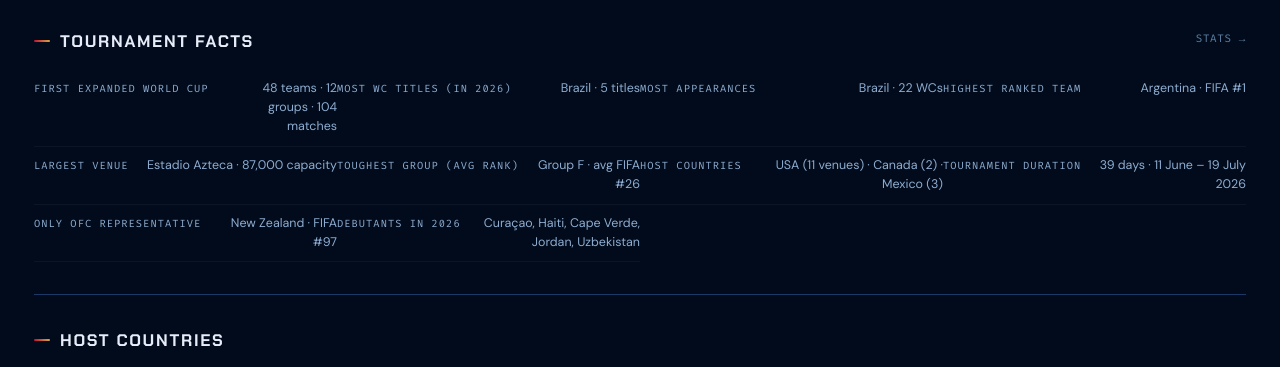
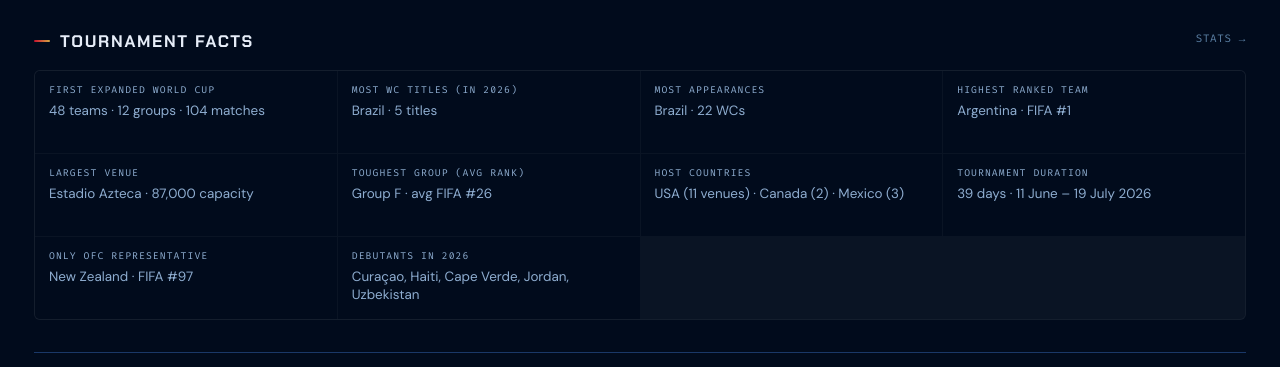
Before and after one commit to takshlabs/WC2026, a React (Vite) app: page / in a window 1280 px wide. Shown: the part 1832-2199 px from the top of the page. Built offline with nearby package versions, Linux system fonts and the light colour scheme; no server answers.

Commit message:
Fix tournament facts layout

```diff
--- a/src/index.css
+++ b/src/index.css
@@ -1214,30 +1214,38 @@
 /* Tournament facts */
 .facts-list {
   display: grid;
-  grid-template-columns: repeat(auto-fill, minmax(280px, 1fr));
-  gap: 0;
+  grid-template-columns: repeat(auto-fit, minmax(min(100%, 260px), 1fr));
+  gap: 1px;
+  background: rgba(255,255,255,0.04);
+  border: 1px solid rgba(255,255,255,0.04);
+  border-radius: 6px;
+  overflow: hidden;
 }
 .fact-row {
-  display: flex;
-  justify-content: space-between;
-  align-items: baseline;
-  padding: 9px 0;
-  border-bottom: 1px solid rgba(255,255,255,0.04);
-  gap: 12px;
+  display: grid;
+  grid-template-rows: auto 1fr;
+  align-content: start;
+  gap: 6px;
+  min-width: 0;
+  min-height: 82px;
+  padding: 12px 14px;
+  background: var(--bg);
 }
 .fact-label {
   font-family: var(--font-mono);
-  font-size: 0.65rem;
-  text-transform: uppercase;
-  letter-spacing: 0.1em;
-  color: var(--text-2);
-  white-space: nowrap;
-  flex-shrink: 0;
+  font-size: 0.61rem;
+  text-transform: uppercase;
+  letter-spacing: 0.11em;
+  color: var(--text-2);
+  line-height: 1.35;
+  overflow-wrap: anywhere;
 }
 .fact-value {
-  font-size: 0.78rem;
-  color: var(--text-2);
-  text-align: right;
+  min-width: 0;
+  font-size: 0.84rem;
+  line-height: 1.35;
+  color: var(--text-2);
+  overflow-wrap: anywhere;
 }
 
 /* ── Teams grid ──────────────────────────────────────────────────────────────── */
```
